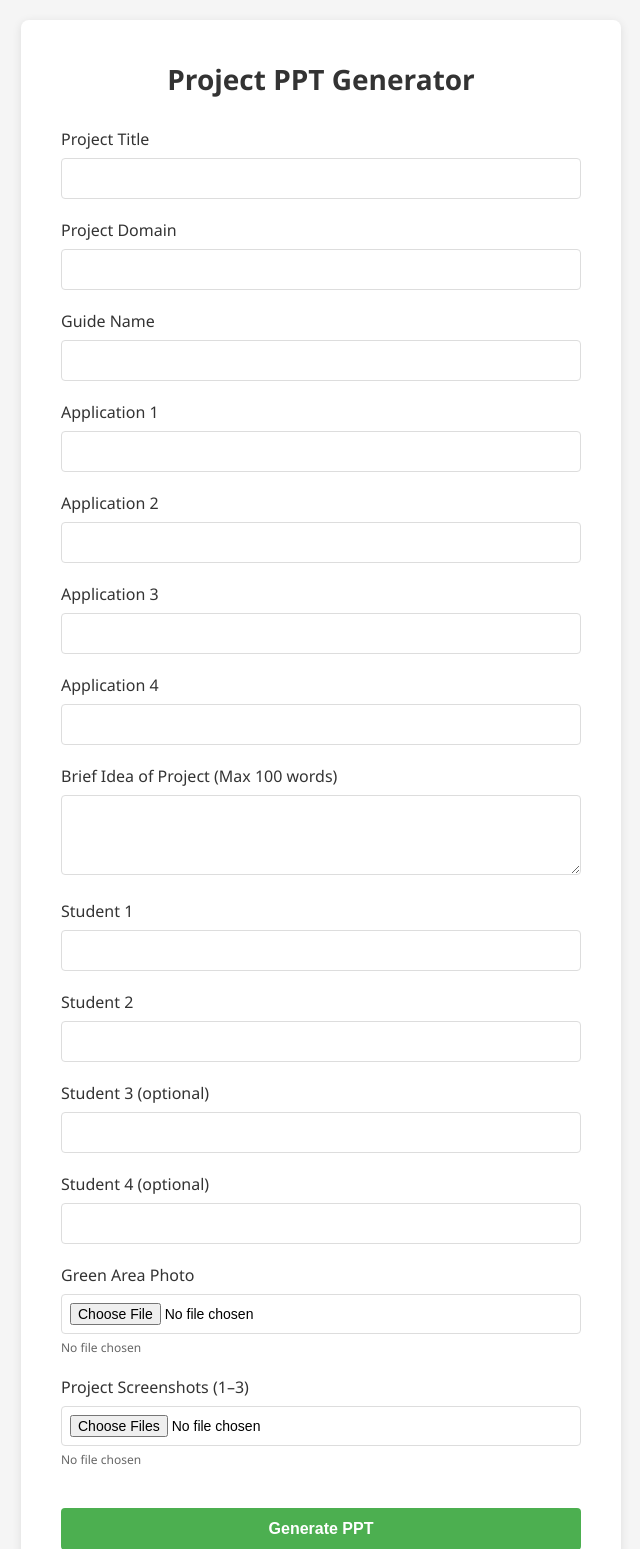
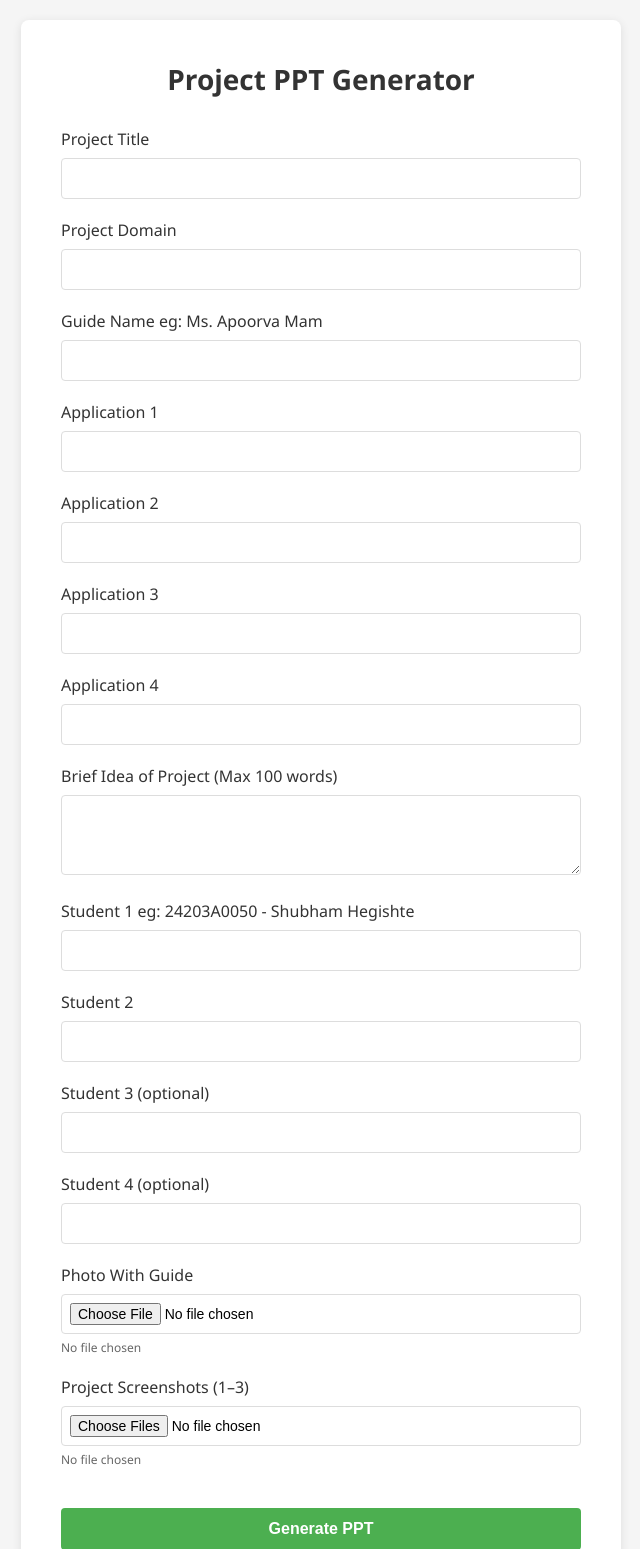
Before and after one commit to shubhamhegishte16/ppt-generator, a Flask app: page / in a window 1280 px wide. Shown: the top 1549 px of the page, without its empty margins (319-959 px from the left). Run offline with Flask 3, Linux system fonts and the light colour scheme.

Commit message:
Updated HTML UI

```diff
--- a/templates/index.html
+++ b/templates/index.html
@@ -101,7 +101,7 @@
         </div>
 
         <div class="form-group">
-            <label>Guide Name</label>
+            <label>Guide Name eg: Ms. Apoorva Mam</label>
             <input type="text" name="guideName" required>
         </div>
 
@@ -133,7 +133,7 @@
         </div>
 
         <div class="form-group">
-            <label>Student 1</label>
+            <label>Student 1 eg: 24203A0050 - Shubham Hegishte</label>
             <input type="text" name="student1" required>
         </div>
 
@@ -153,7 +153,7 @@
         </div>
 
         <div class="form-group">
-            <label>Green Area Photo</label>
+            <label>Photo With Guide</label>
             <input type="file" id="greenAreaPhoto" name="greenAreaPhoto" accept="image/*" required>
             <div class="file-info" id="greenAreaInfo">No file chosen</div>
         </div>
```
